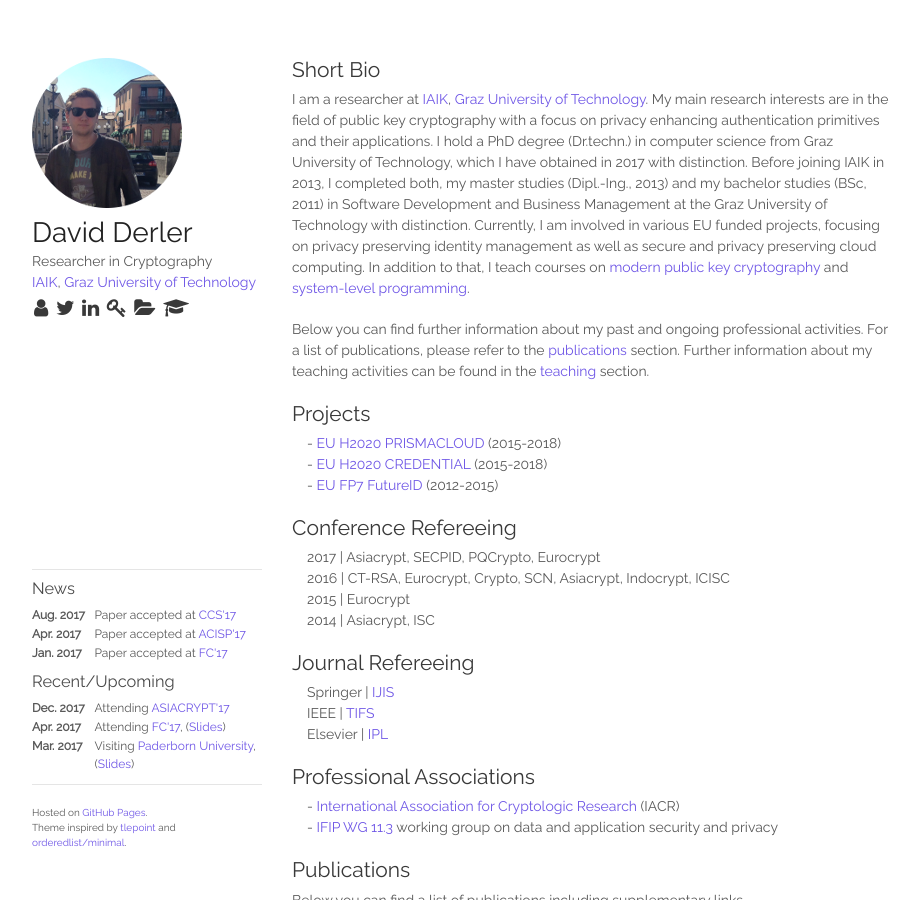
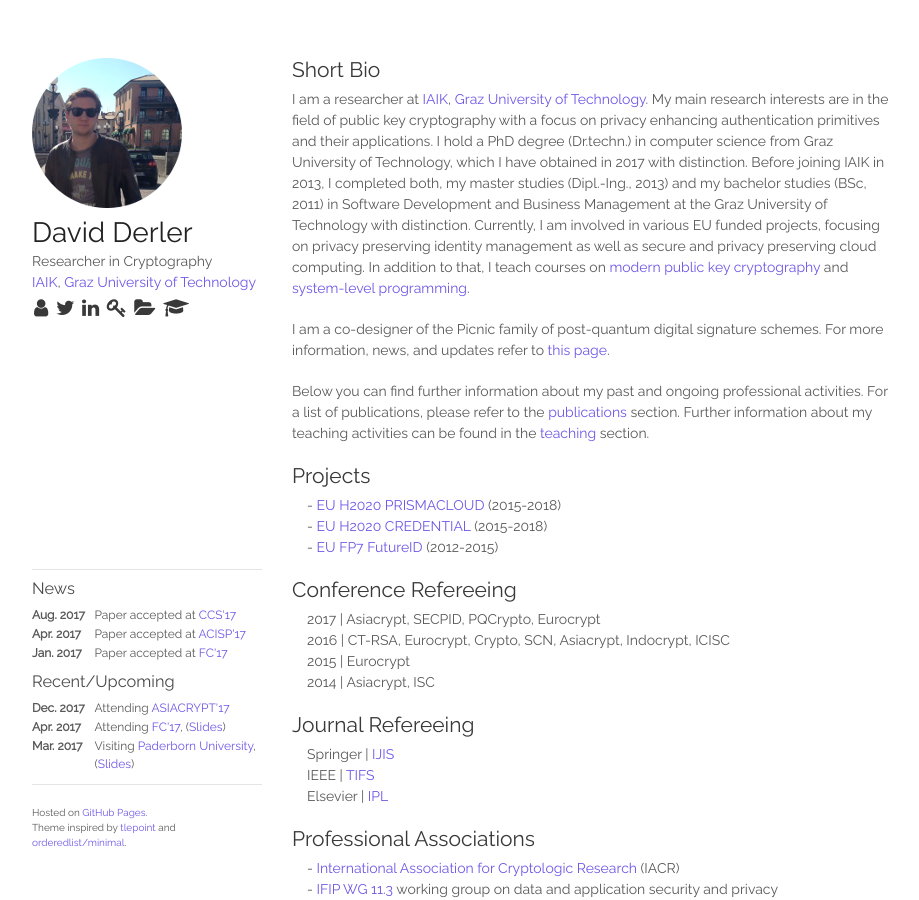
Before and after one commit to derlerd/derlerd.github.io, a Jekyll site: the page built from index.html, in a window 1280 px wide and 900 px high. Shown: the whole window, without its empty margins (178-1097 px from the left). Built offline with Jekyll 4.4.1, drawn with Linux system fonts in a browser that asks for light colours.

Commit message:
added information about picnic

```diff
--- a/_includes/bio.html
+++ b/_includes/bio.html
@@ -1,5 +1,7 @@
 <h2>Short Bio</h2>
 <p>I am a researcher at <a href="https://www.iaik.tugraz.at">IAIK</a>, <a href="http://www.tugraz.at">Graz University of Technology</a>. My main research interests are in the field of public key cryptography with a focus on privacy enhancing authentication primitives and their applications. I hold a PhD degree (Dr.techn.) in computer science from Graz University of Technology, which I have obtained in 2017 with distinction. Before joining IAIK in 2013, I completed both, my master studies (Dipl.-Ing., 2013) and my bachelor studies (BSc, 2011) in Software Development and Business Management at the Graz University of Technology with distinction. Currently, I am involved in various EU funded projects, focusing on privacy preserving identity management as well as secure and privacy preserving cloud computing. In addition to that, I teach courses on <a href="http://www.iaik.tugraz.at/content/teaching/master_courses/public_key_crypto/">modern public key cryptography</a> and <a href="http://www.iaik.tugraz.at/content/teaching/bachelor_courses/SystemnaheProgrammierung/">system-level programming</a>.</p>
+
+<p>I am a co-designer of the Picnic family of post-quantum digital signature schemes. For more information, news, and updates refer to <a href="https://microsoft.github.io/Picnic/">this page</a>.</p>
 
 <p>Below you can find further information about my past and ongoing professional activities. For a list of publications, please refer to the <a href="#publications">publications</a> section. Further information about my teaching activities can be found in the <a href="#teaching">teaching</a> section.</p>
 
```
